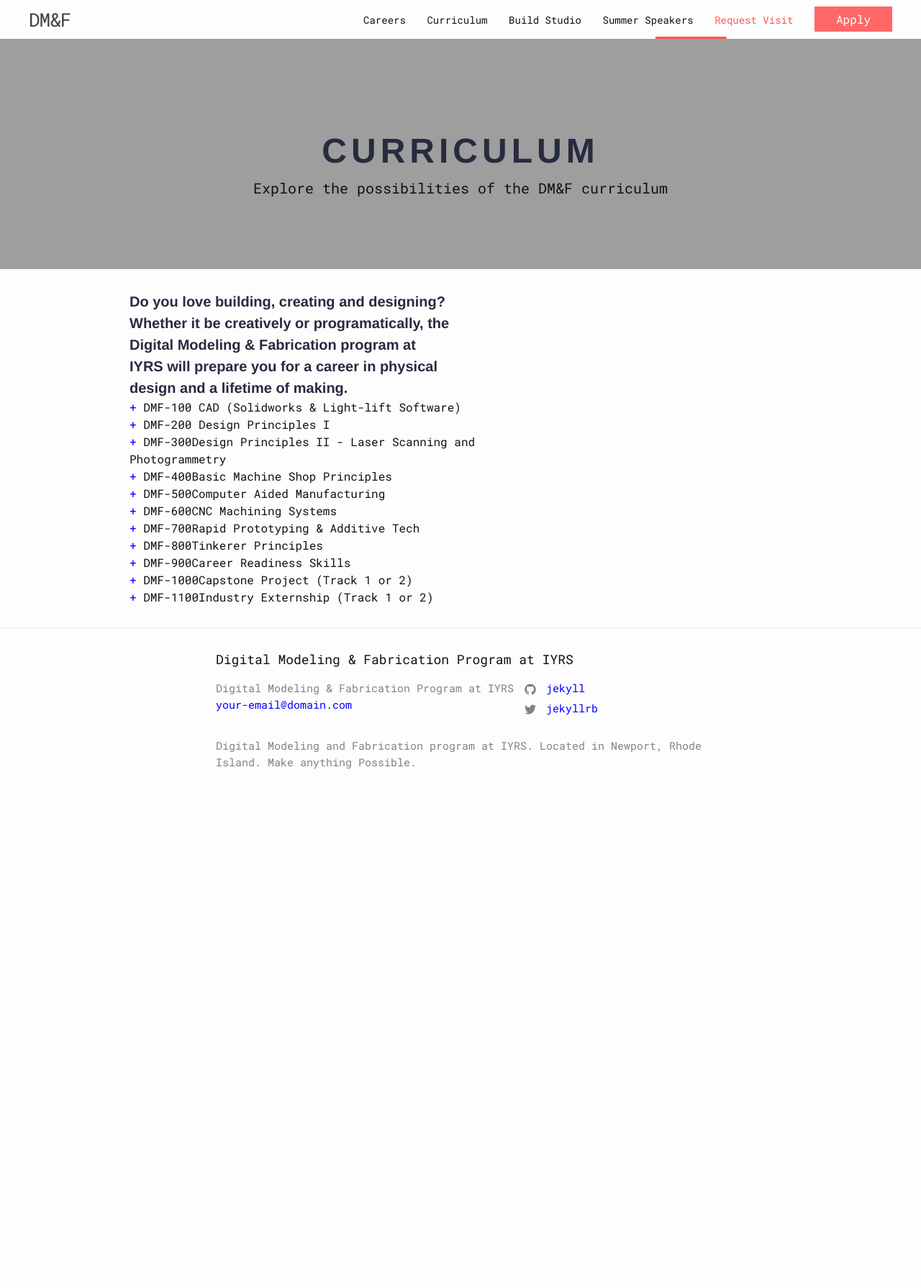
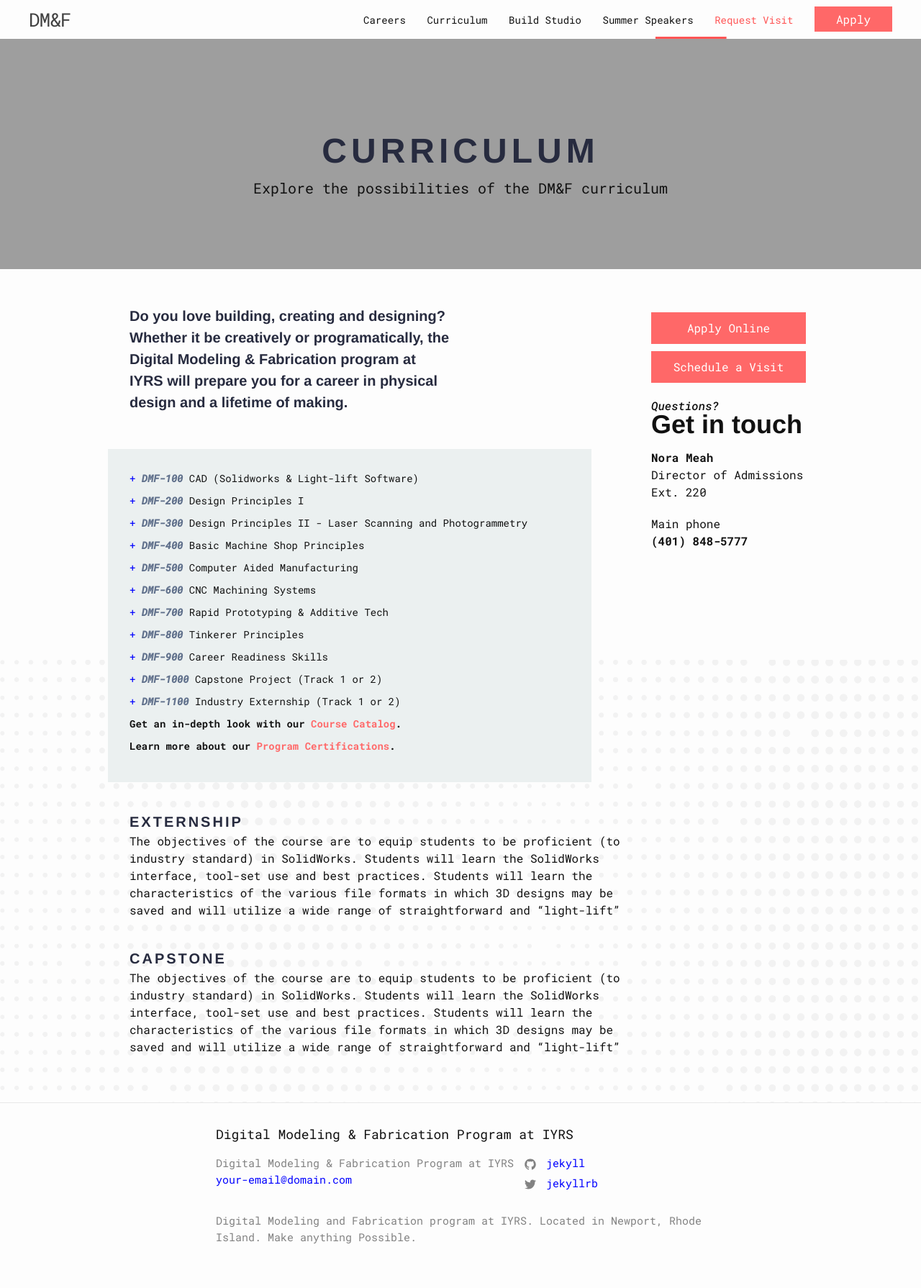
Before and after one commit to jplus-co/iyrs-microsite, a Jekyll site: the page built from curriculum.md, in a window 1280 px wide. Shown: the whole page at 72% size. Built offline with Jekyll 4.4.1, drawn with Linux system fonts in a browser that asks for light colours; nearby versions of some CDN libraries; before the commit the page ends 1130 px from its top, so only the background shows below that.

Commit message:
Curriculum page 90% done

```diff
--- a/_sass/minima.scss
+++ b/_sass/minima.scss
@@ -64,6 +64,16 @@ $bold: 700;
 $neuziet: "neuzeit-grotesk", Helvetica, Arial, sans-serif;
 $roboto-mono: "Roboto Mono", Helvetica, Arial, sans-serif;
 
+.sub-header-1{
+  font-family: $neuziet;
+  font-weight: $bold;
+  font-size: 20px;
+  text-transform: uppercase;
+  color: $dark-navy;
+  letter-spacing: 3px
+}
+
+
 $desktop: (
     media: 768px
 );
@@ -72,13 +82,7 @@ $tablet: (
     media: 540px
 );
 
-// Use media queries like this:
-// @include media-query($on-palm) {
-//   .wrapper {
-//     padding-right: $spacing-unit / 2;
-//     padding-left: $spacing-unit / 2;
-//   }
-// }
+
 
 @mixin media-query($device) {
   @media screen and (max-width: $device) {
--- a/_sass/minima/_base.scss
+++ b/_sass/minima/_base.scss
@@ -74,10 +74,10 @@ figcaption {
 
 
 /**
- * Lists
+ * Reset Lists
  */
 ul, ol {
-  margin-left: $spacing-unit;
+  margin-left: 0;
 }
 
 li {
@@ -111,7 +111,8 @@ a {
 
   &:hover {
     color: $text-color;
-    text-decoration: underline;
+    text-decoration: none;
+    cursor: pointer;
   }
 
   .social-media-list &:hover {
--- a/_sass/minima/_layout.sass
+++ b/_sass/minima/_layout.sass
@@ -7,6 +7,13 @@
   max-width: 960px
   margin: 0 auto
   position: relative
+
+// Flex is used primarily to reorganize elements on mobile
+.flex
+  display: flex
+  flex-direction: column
+  @include grid-media($desktop)
+    display: block
 
 
 // Main button style
@@ -199,7 +206,7 @@ header
 
 //Page content
 .page-content
-  padding: $spacing-unit 0
+  position: relative
 
 .page-heading
   @include relative-font-size(1.25)
--- a/_sass/minima/curriculum.sass
+++ b/_sass/minima/curriculum.sass
@@ -1,18 +1,105 @@
 .page__intro-text
   +font-face($neuziet, $bold, 20px)
+  +grid-column(12)
+  order: 1
   color: $dark-navy
   +grid-media($desktop)
     +grid-column(6)
-    display: block
+
+.curriculum-page
+  padding: 50px 0
 
 .curriculum
+  float: left
+  padding: 30px 0
+  margin-top: 20px
+  background-color: $light-gray
+  order: 2
   +grid-media($desktop)
-    +grid-column(7)
-    display: block
+    width: 70%
+    padding: 30px 0 30px 30px
+    margin: 50px 0 0 -10px
 
-.class-list
+.curriculum__container
+  +grid-column(12)
+  +grid-media($desktop)
+    margin-left: 0
+
+.curriculum__class-list
   list-style: none
   margin: 0
+  li
+    margin-bottom: 10px
+    font-size: 14px
+  span
+    +font-face($roboto-mono, $bold, 14px)
+    font-style: italic
+    color: $dark-blue-gray
 
 .class-list__class-desc
   display: none
+  margin: 0px 0px 16px 16px
+
+.curriculum__catalog,
+.curriculum__certification
+  +font-face($roboto-mono, $bold, 14px)
+  margin-bottom: 10px
+  a
+    color: $orange
+  a:hover
+    color: darken($orange, 10%)
+
+.ext-cap
+  +grid-column(12)
+  margin-top: 40px
+  order: 3
+  +grid-media($desktop)
+    +grid-column(9)
+
+.ext-cap > div:nth-child(3)
+  margin-top: 40px
+
+.sidebar-contact
+  +grid-column(12)
+  border-top: 1px $pale-blue-gray solid
+  padding-top: 20px
+  margin-top: 20px
+  order: 4
+  +grid-media($desktop)
+    +grid-column(3)
+    float: right
+    border-top: none
+    padding-top: 0
+    margin-top: 0
+
+.sidebar-contact > span:nth-of-type(1)
+  font-style: italic
+  display: block
+  margin-top: 20px
+
+.sidebar-contact > span:nth-of-type(2)
+  +font-face($neuziet, $bold, 36px)
+  display: block
+  line-height: 28px
+  margin-bottom: 20px
+
+.sidebar-contact > div:nth-of-type(4)
+  margin-top: 20px
+
+.sidebar-contact > .btn
+  +grid-media($tablet)
+    width: 50%
+  +grid-media($desktop)
+    width: auto
+
+.curriculum__dot-bg
+  content: ""
+  height: 615px
+  width: 100%
+  position: absolute
+  bottom: 0
+  z-index: -1
+  background: url(../img/bg_dots-half@2x.png)
+  background-size: 773px auto
+  background-repeat: repeat-x
+  display: inline-block
--- a/_sass/minima/home.sass
+++ b/_sass/minima/home.sass
@@ -152,11 +152,6 @@
     +grid-media($desktop)
       margin-top: 40px
 
-.flex
-  display: flex
-  flex-direction: column
-  +grid-media($desktop)
-    display: block
 
 // Controls the general styles of the main sections
 .design,
--- a/curriculum.md
+++ b/curriculum.md
@@ -5,84 +5,113 @@ link-name: Curriculum
 permalink: /curriculum/
 subtitle: Explore the possibilities of the DM&F curriculum
 ---
+<section class="curriculum-page">
+  <div class="grid-container flex">
+      <div class="page__intro-text">Do you love building, creating and designing? Whether it be creatively or programatically, the Digital Modeling & Fabrication program at IYRS will prepare you for a career in physical design and a lifetime of making.</div>
+
+      <div class="sidebar-contact">
+          <div class="btn">
+              <a href=""></a>Apply Online</div>
+          <div class="btn">
+              <a href=""></a>Schedule a Visit</div>
+          <span>Questions?</span>
+          <span>Get in touch</span>
+          <div><b>Nora Meah</b><br/> Director of Admissions<br/> Ext. 220</div>
+          <div>
+              Main phone<br/>
+              <b>(401) 848-5777</b>
+          </div>
+      </div>
+
+      <div class="curriculum">
+          <div class="curriculum__container">
+              <ul class="curriculum__class-list">
+                  <li>
+                      <a>+</a>
+                      <span>DMF-100</span> CAD (Solidworks & Light-lift Software)
+                      <div class="class-list__class-desc">Test test test</div>
+                  </li>
+                  <li>
+                      <a>+</a>
+                      <span>DMF-200</span> Design Principles I
+                      <div class="class-list__class-desc">Test test test</div>
+                  </li>
+                  <li>
+                      <a>+</a>
+                      <span>DMF-300</span> Design Principles II - Laser Scanning and Photogrammetry
+                      <div class="class-list__class-desc">Test test test</div>
+                  </li>
+                  <li>
+                      <a>+</a>
+                      <span>DMF-400</span> Basic Machine Shop Principles
+                      <div class="class-list__class-desc">Test test test</div>
+                  </li>
+                  <li>
+                      <a>+</a>
+                      <span>DMF-500</span> Computer Aided Manufacturing
+                      <div class="class-list__class-desc">Test test test</div>
+                  </li>
+                  <li>
+                      <a>+</a>
+                      <span>DMF-600</span> CNC Machining Systems
+                      <div class="class-list__class-desc">Test test test</div>
+                  </li>
+                  <li>
+                      <a>+</a>
+                      <span>DMF-700</span> Rapid Prototyping & Additive Tech
+                      <div class="class-list__class-desc">Test test test</div>
+                  </li>
+                  <li>
+                      <a>+</a>
+                      <span>DMF-800</span> Tinkerer Principles
+                      <div class="class-list__class-desc">Test test test</div>
+                  </li>
+                  <li>
+                      <a>+</a>
+                      <span>DMF-900</span> Career Readiness Skills
+                      <div class="class-list__class-desc">Test test test</div>
+                  </li>
+                  <li>
+                      <a>+</a>
+                      <span>DMF-1000</span> Capstone Project (Track 1 or 2)
+                      <div class="class-list__class-desc">Test test test</div>
+                  </li>
+                  <li>
+                      <a>+</a>
+                      <span>DMF-1100</span> Industry Externship (Track 1 or 2)
+                      <div class="class-list__class-desc">Test test test</div>
+                  </li>
+              </ul>
+              <div class="curriculum__catalog">Get an in-depth look with our <a href="">Course Catalog</a>.</div>
+              <div class="curriculum__certification">Learn more about our <a href="">Program Certifications</a>.</div>
+          </div>
+      </div>
+      <!-- curriculum -->
+
+      <div class="ext-cap">
+          <div class="sub-header-1">externship</div>
+          <p>The objectives of the course are to equip students to be proficient (to industry standard) in SolidWorks. Students will learn the SolidWorks interface, tool-set use and best practices. Students will learn the characteristics of the various file
+              formats in which 3D designs may be saved and will utilize a wide range of straightforward and “light-lift”</p>
+
+          <div class="sub-header-1">capstone</div>
+          <p>The objectives of the course are to equip students to be proficient (to industry standard) in SolidWorks. Students will learn the SolidWorks interface, tool-set use and best practices. Students will learn the characteristics of the various file
+              formats in which 3D designs may be saved and will utilize a wide range of straightforward and “light-lift”</p>
+      </div>
+      <!-- ext-cap (externship & capstone) -->
+  </div>
+  <!-- grid-container -->
+
+  <div class="curriculum__dot-bg"></div>
+
+</section>
+<!-- Section: curriculum-page -->
 
 
-<div class="grid-container">
-  <div class="page__intro-text">Do you love building, creating and designing? Whether it be creatively or programatically, the Digital Modeling & Fabrication program at IYRS will prepare you for a career in physical design and a lifetime of making.</div>
-
-  <div class="curriculum">
-    <div class="curriculum__container">
-    <ul class="class-list">
-      <li>
-        <a>+</a>
-        <span>DMF-100</span> CAD (Solidworks & Light-lift Software)
-        <div class="class-list__class-desc">Test test test</div>
-      </li>
-      <li>
-        <a>+</a>
-        <span>DMF-200</span> Design Principles I</li>
-        <div class="class-list__class-desc">Test test test</div>
-      <li>
-        <a>+</a>
-        <span>DMF-300</span>Design Principles II - Laser Scanning and Photogrammetry
-        <div class="class-list__class-desc">Test test test</div>
-      </li>
-      <li>
-        <a>+</a>
-        <span>DMF-400</span>Basic Machine Shop Principles
-        <div class="class-list__class-desc">Test test test</div>
-      </li>
-      <li>
-        <a>+</a>
-        <span>DMF-500</span>Computer Aided Manufacturing
-        <div class="class-list__class-desc">Test test test</div>
-      </li>
-      <li>
-        <a>+</a>
-        <span>DMF-600</span>CNC Machining Systems
-        <div class="class-list__class-desc">Test test test</div>
-      </li>
-      <li>
-        <a>+</a>
-        <span>DMF-700</span>Rapid Prototyping & Additive Tech
-        <div class="class-list__class-desc">Test test test</div>
-      </li>
-      <li>
-        <a>+</a>
-        <span>DMF-800</span>Tinkerer Principles
-        <div class="class-list__class-desc">Test test test</div>
-      </li>
-      <li>
-        <a>+</a>
-        <span>DMF-900</span>Career Readiness Skills
-        <div class="class-list__class-desc">Test test test</div>
-      </li>
-      <li>
-        <a>+</a>
-        <span>DMF-1000</span>Capstone Project (Track 1 or 2)
-        <div class="class-list__class-desc">Test test test</div>
-      </li>
-      <li>
-        <a>+</a>
-        <span>DMF-1100</span>Industry Externship (Track 1 or 2)
-        <div class="class-list__class-desc">Test test test</div>
-      </li>
-    </ul>
-  </div>
-  </div>
-
-
-</div>
-
-
-
-<script
-  src="https://code.jquery.com/jquery-3.2.1.min.js"
-  integrity="sha256-hwg4gsxgFZhOsEEamdOYGBf13FyQuiTwlAQgxVSNgt4="
-  crossorigin="anonymous"></script>
+<script src="https://code.jquery.com/jquery-3.2.1.min.js" integrity="sha256-hwg4gsxgFZhOsEEamdOYGBf13FyQuiTwlAQgxVSNgt4=" crossorigin="anonymous"></script>
 
 <script>
-$('.class-list > li a').click(function() {
-    $(this).parent().find('.class-list__class-desc').toggle();
-});
+    $('.curriculum__class-list > li a').click(function() {
+        $(this).parent().find('.class-list__class-desc').toggle();
+        console.log(this);
+    });
 </script>
```
Also changed, not shown: img/bg_dots-half@2x.png (added).
